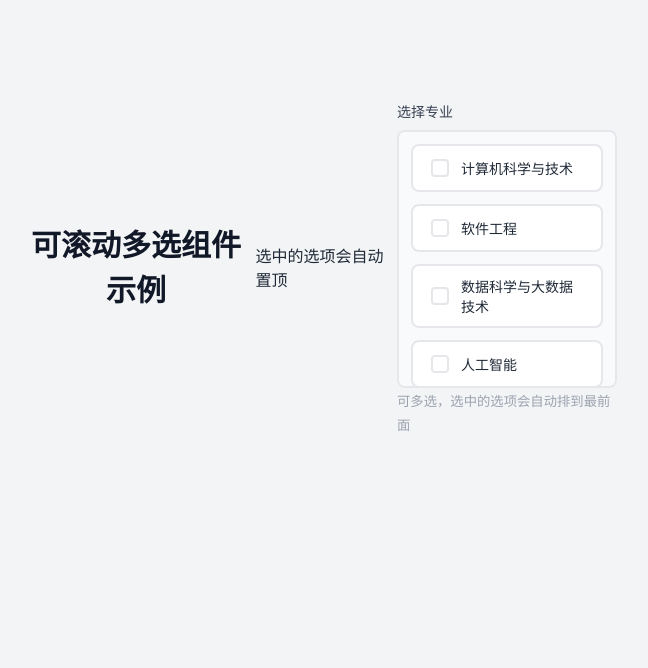
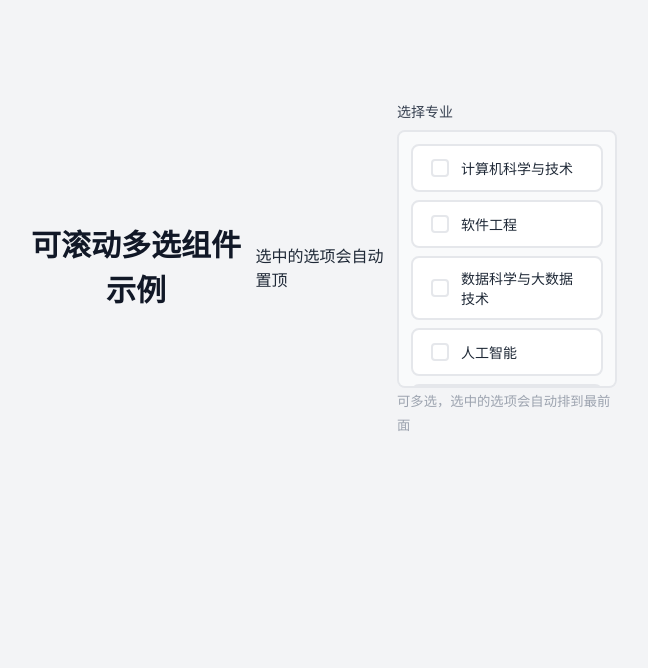
Before and after one commit to RTFOX2600/MentalHealthProject, a Django app: template templates/checkbox_group_demo.html in a window 1280 px wide. Shown: the part 196-864 px from the top of the page, without its empty margins (316-964 px from the left). Run offline with Django 5.2, Linux system fonts and the light colour scheme; the template is opened without the code that fills it, so the values that code supplies are empty.

Commit message:
修复样式 bug

```diff
--- a/static/css/input_components.css
+++ b/static/css/input_components.css
@@ -403,17 +403,12 @@ select.form-select option {
     border-radius: 0.5rem;
     transition: background 0.2s ease, border-color 0.2s ease, box-shadow 0.2s ease;
     cursor: pointer;
-    margin: 0 0 0.75rem 0; /* 使用margin-bottom代替gap，确保一致间距 */
+    margin: 0 0 0.5rem 0; /* 减小间距：0.75rem → 0.5rem */
     font-size: 0.875rem;
     font-weight: 500;
     color: var(--text-color);
     user-select: none;
     line-height: normal;
-}
-
-/* 最后一个label不需要margin-bottom */
-.checkbox-group-scrollable .options-container label:last-child {
-    margin-bottom: 0;
 }
 
 .checkbox-group-scrollable .options-container label:hover {
```
